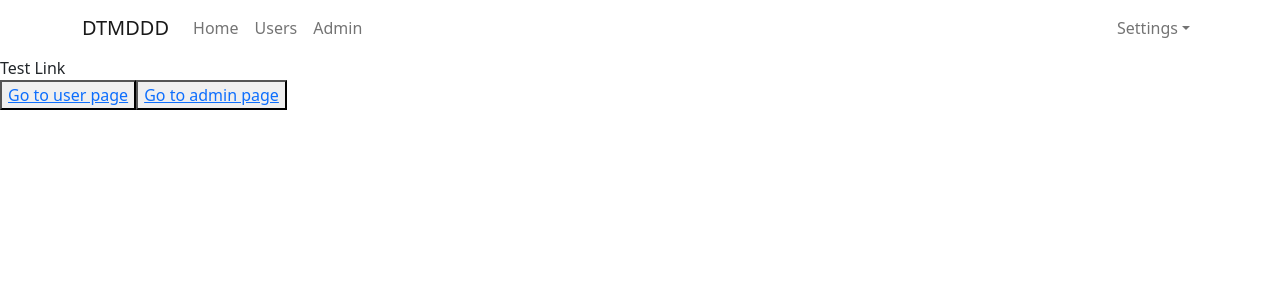
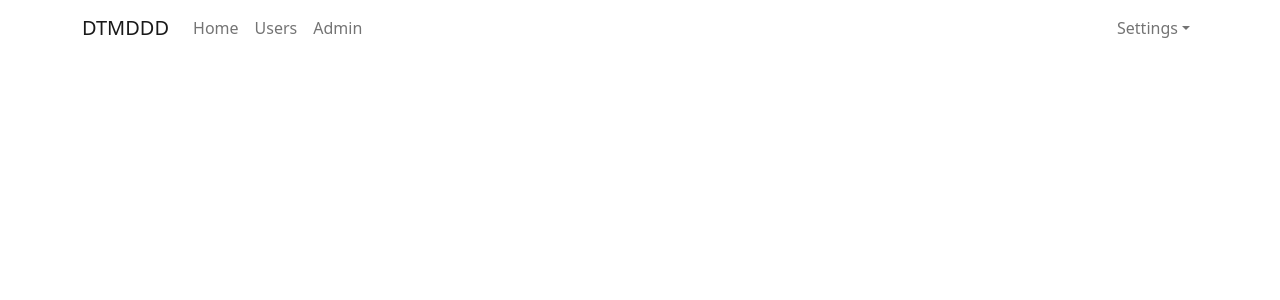
Before and after one commit to phuongvan-dlpc/react-redux-leaning, a React (Create React App) app: page / in a window 1280 px wide. Shown: the top 300 px of the page. Built offline with nearby package versions, Linux system fonts and the light colour scheme.

Commit message:
ngay-22-7-2024-NestedRoute

```diff
--- a/src/App.js
+++ b/src/App.js
@@ -1,20 +1,19 @@
 import './App.scss';
 import Header from './components/Header/Header';
-import { Link } from 'react-router-dom';
+import { Outlet } from 'react-router-dom';
 
 const App = () => {
   return (
     <div className="app-container">
-      <Header />
-      <div>
-        Test Link
-        <div>
-          <button>
-            <Link to="/users"> Go to user page </Link>
-          </button>
-          <button>
-            <Link to="/admins"> Go to admin page </Link>
-          </button>
+      <div className='header-container'>
+        <Header />
+      </div>
+      <div className='main-container'>
+        <div className='sidenav-container'>
+
+        </div>
+        <div className='app-content'>
+          <Outlet />
         </div>
       </div>
     </div>
--- a/src/index.js
+++ b/src/index.js
@@ -17,9 +17,10 @@
     <BrowserRouter>
       {/* <App /> */}
       <Routes>
-        <Route path='/' element={<App />} />
-        <Route path='/users' element={<User />} />
-        <Route path='/admins' element={<Admin />} />
+        <Route path='/' element={<App />}>
+          <Route path='/users' element={<User />} />
+          <Route path='/admins' element={<Admin />} />
+        </Route>
       </Routes>
     </BrowserRouter>
     {/* </React.StrictMode> */}
```
